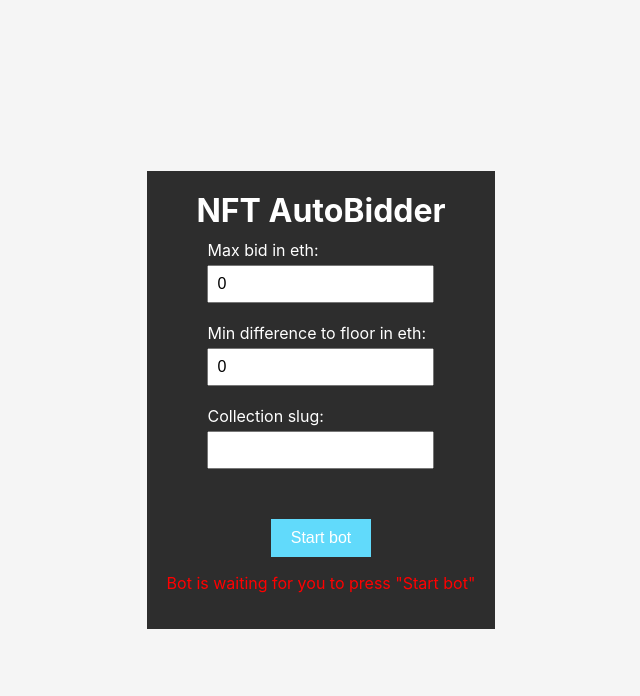
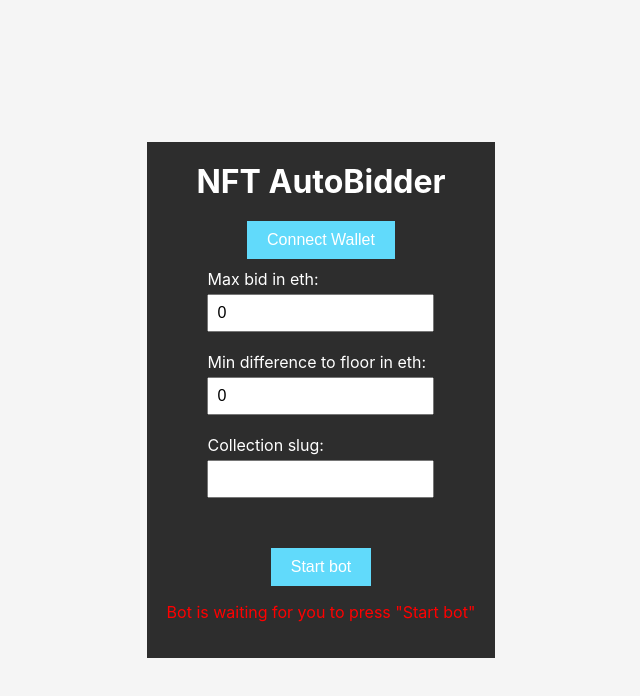
Before and after one commit to KristofferGW/nft-autobidder, a React (Create React App) app in the folder frontend/: page / in a window 1280 px wide. Shown: the top 696 px of the page, without its empty margins (319-959 px from the left). Built offline with nearby package versions, Linux system fonts and the light colour scheme.

Commit message:
Started on connect wallet

```diff
--- a/frontend/src/App.js
+++ b/frontend/src/App.js
@@ -1,6 +1,7 @@
 import React, { useState } from 'react';
 import styled from 'styled-components';
 import BotForm from './components/BotForm';
+import ConnectWalletButton from './components/ConnectWalletButton';
 
 function App() {
   const [isBotRunning, setIsBotRunning] = useState(false);
@@ -9,6 +10,7 @@ function App() {
     <AppContainer>
       <Header>
         <Title>NFT AutoBidder</Title>
+        <ConnectWalletButton />
         <BotForm setIsBotRunning={setIsBotRunning} isBotRunning={isBotRunning} />
         {/* <BotStatus isBotRunning={isBotRunning} /> */}
       </Header>
--- /dev/null
+++ b/frontend/src/components/ConnectWalletButton.js
@@ -0,0 +1,64 @@
+import React, { useState, useEffect } from 'react';
+import styled from 'styled-components';
+import Web3 from 'web3';
+
+const ConnectWalletButton = ({ onConnect }) => {
+  const [account, setAccount] = useState('');
+
+  useEffect(() => {
+    const checkMetaMask = async () => {
+      if (window.ethereum) {
+        try {
+          const web3 = new Web3(window.ethereum);
+          const accounts = await web3.eth.requestAccounts();
+          setAccount(accounts[0] || '');
+        } catch (error) {
+          console.error('Error connecting to MetaMask:', error);
+        }
+      }
+    };
+
+    checkMetaMask();
+  }, []);
+
+  return (
+    <ConnectWalletContainer>
+      <ConnectWalletStatus>
+        {account ? (
+          <ConnectedText>Connected: {account}</ConnectedText>
+        ) : (
+          <ConnectWalletButtonStyled onClick={() => onConnect()}>
+            Connect Wallet
+          </ConnectWalletButtonStyled>
+        )}
+      </ConnectWalletStatus>
+    </ConnectWalletContainer>
+  );
+};
+
+const ConnectWalletContainer = styled.div`
+  margin-top: 20px;
+`;
+
+const ConnectWalletStatus = styled.div`
+  color: #333;
+`;
+
+const ConnectWalletButtonStyled = styled.button`
+  background-color: #61dafb;
+  color: white;
+  padding: 10px 20px;
+  border: none;
+  cursor: pointer;
+  font-size: 16px;
+
+  &:hover {
+    background-color: #4fa3d1;
+  }
+`;
+
+const ConnectedText = styled.p`
+  color: green;
+`;
+
+export default ConnectWalletButton;
```
Also changed, not shown: frontend/src/components/BotStatus.js (deleted, +0 -28 lines).
